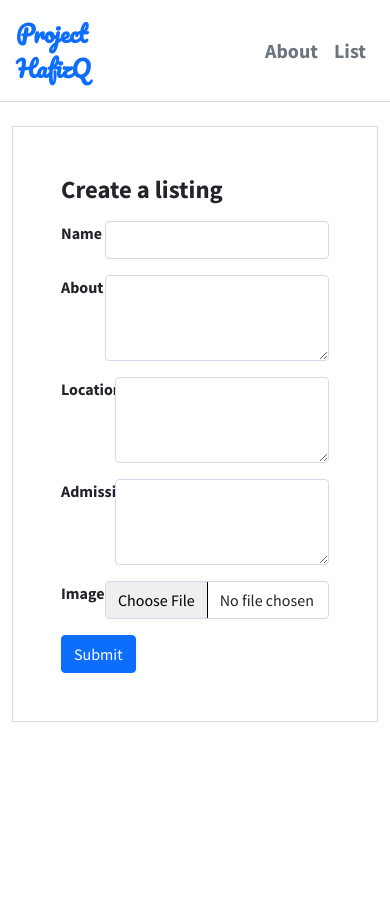
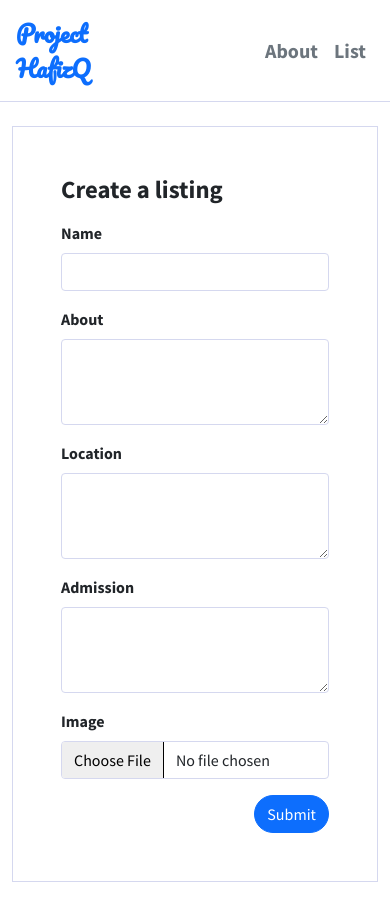
Before and after one commit to ammar-ahmed22/Project-HAFIZQ, a React (Create React App) app in the folder client/: page /create in a window 390 px wide. Before the commit the page ends 844 px from the top, so only its background shows below. Built offline with nearby package versions, Linux system fonts and the light colour scheme.

Commit message:
mobile + tablet responsiveness

```diff
--- a/client/src/components/CreateListing.js
+++ b/client/src/components/CreateListing.js
@@ -27,7 +27,7 @@ const CreateListing = ({ history }) => {
 
         if (!result.success){
             console.log("Error:", result)
-            // TODO: display error message
+
         }else{
             history.push("/");
         }
@@ -70,7 +70,10 @@ const CreateListing = ({ history }) => {
             />
           </div>
 
-          <button className="btn btn-primary" type="submit">Submit</button>
+          <div className="d-flex justify-content-end">
+            <button className="btn btn-primary rounded rounded-pill" type="submit">Submit</button>
+          </div>
+
         </form>
 
       </section>
--- a/client/src/components/Listing.js
+++ b/client/src/components/Listing.js
@@ -47,10 +47,10 @@ const Listing = ({ match }) => {
             <section className="container listing-page my-3">
                 <div className="d-flex justify-content-between align-items-center">
                     <h1>{listing.name}</h1>
-                    <div className="d-flex">
+                    {/* <div className="d-flex">
                         <Link to={`/edit/${identifier}`} className='text-decoration-none border border-primary bg-primary text-light rounded rounded-pill p-3 py-2'><i className='bx bxs-edit align-middle'></i> Edit</Link>
-                        {/* <Link to={`/edit-image/${identifier}`} className="text-decoration-none border border-primary bg-primary text-light rounded rounded-pill px-3 py-2"><i className='bx bxs-edit align-middle'></i> Edit Image</Link> */}
-                    </div>
+
+                    </div> */}
 
                 </div>
 
@@ -60,6 +60,11 @@ const Listing = ({ match }) => {
                 <p>{listing.location}</p>
                 <h3>Admission</h3>
                 <p>{listing.admission}</p>
+
+                <div className="listing-buttons d-flex justify-content-between">
+                    <Link to="/" className="text-decoration-none"><i className='bx bx-chevron-left align-middle' ></i>Back</Link>
+                    <Link to={`/edit/${identifier}`} className='text-decoration-none'><i className='bx bxs-edit align-middle'></i> Edit</Link>
+                </div>
             </section>
             <Footer />
             </>
--- a/client/src/components/Main.js
+++ b/client/src/components/Main.js
@@ -68,7 +68,7 @@ const Main = ({ history }) => {
     }else{
         return (
             <>
-            <Nav />
+            <Nav listings={listings} setListings={setListings} search/>
             <div className="container loading-cont d-flex justify-content-center align-items-center">
                 <Loading />
             </div>
--- a/client/src/components/Nav.js
+++ b/client/src/components/Nav.js
@@ -30,9 +30,9 @@ const Nav = ({active, listings, setListings, search}) => {
                 <Link to="/" className="fw-bold text-primary text-decoration-none fs-3 text-fancy">Project HafizQ</Link>
             </div>
 
-            {search && (<div class="input-group nav-section align-items-center">
-                            <span class="input-group-text" id="search-bar"><i class='bx bx-search-alt-2' ></i></span>
-                            <input type="text" class="form-control" placeholder="Search by name" aria-label="Search" aria-describedby="search-bar" value={query} onChange={e => setQuery(e.target.value)}></input>
+            {search && (<div className="input-group nav-section align-items-center">
+                            <span className="input-group-text" id="search-bar"><i className='bx bx-search-alt-2' ></i></span>
+                            <input type="text" className="form-control" placeholder="Search by name" aria-label="Search" aria-describedby="search-bar" value={query} onChange={e => setQuery(e.target.value)}></input>
                         </div>)}
             <div className="nav-section d-flex justify-content-end">
                 <Link to="/about" className="text-secondary text-end text-decoration-none mx-2 fs-5 fw-bold" >About</Link>
--- a/client/src/css/create.css
+++ b/client/src/css/create.css
@@ -14,3 +14,9 @@
 .form-control{
     border-color: var(--border);
 }
+
+@media only screen and (max-width: 768px){
+    .form-group{
+        display: block;
+    }
+}
--- a/client/src/css/footer.css
+++ b/client/src/css/footer.css
@@ -1,3 +1,5 @@
 .footer{
     border-top: 1px solid var(--border);
+    /* max-height: 5vh; */
+
 }
--- a/client/src/css/listing.css
+++ b/client/src/css/listing.css
@@ -40,3 +40,10 @@
     transition: visibility 0s, opacity 0.5s ease;
     visibility: hidden;
 }
+
+@media only screen and (max-width: 768px){
+    .edit-hover{
+        visibility: visible;
+        opacity: 1;
+    }
+}
```
